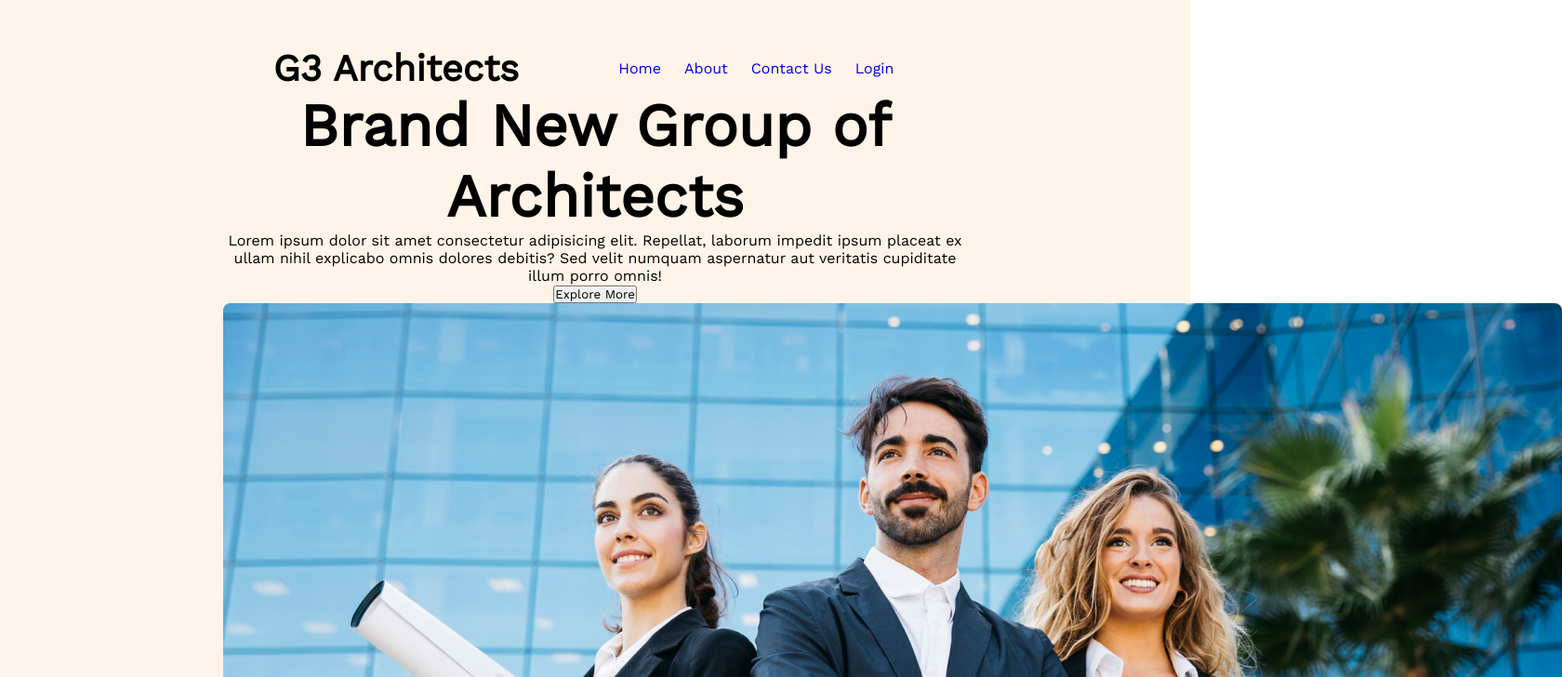
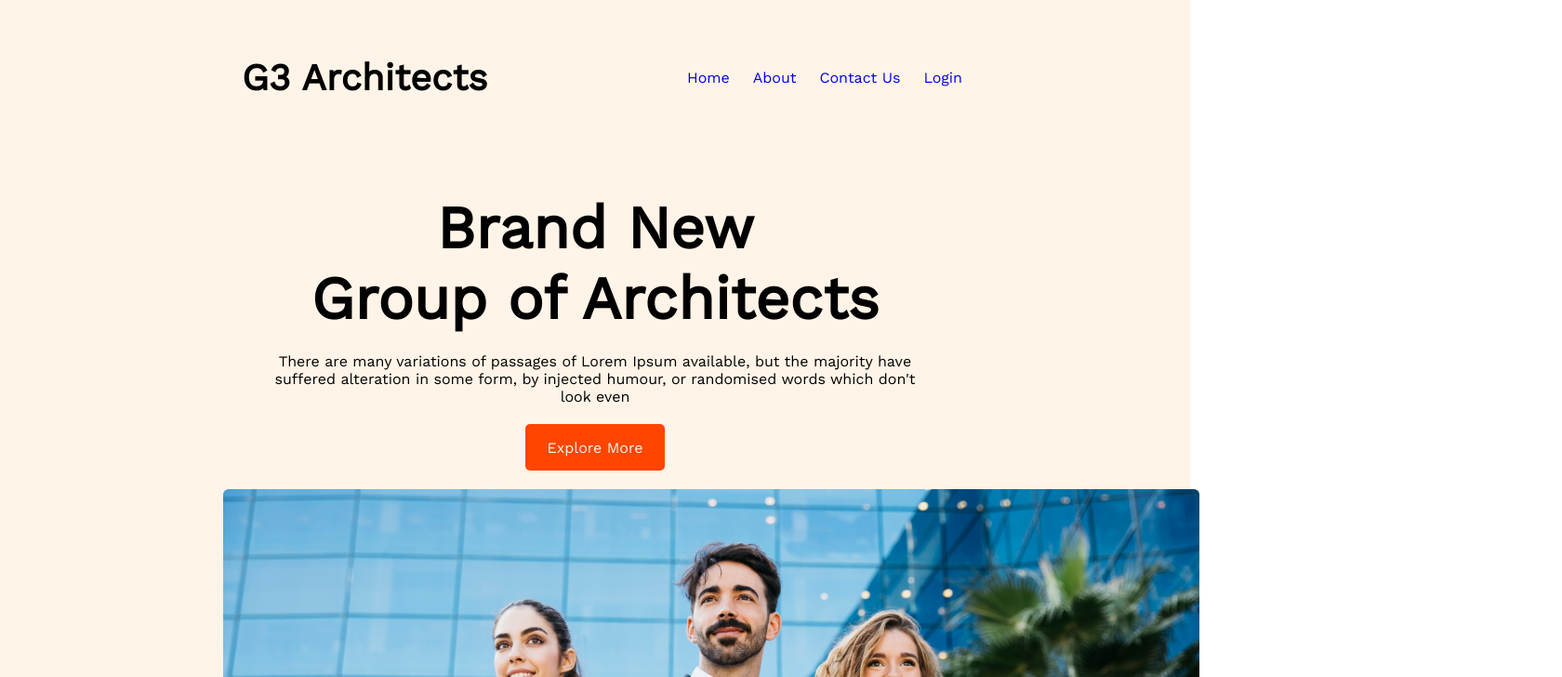
Before and after one commit to webdevfarhad/g3-architech-website, a plain HTML site: page index.html in a window 1280 px wide. Shown: the top 728 px of the page at 93% size, 1680 px wide, since content can reach past the window. Drawn offline with nearby package versions, Linux system fonts and the light colour scheme.

Commit message:
banner-1 almost done

```diff
--- a/index.html
+++ b/index.html
@@ -23,16 +23,16 @@
         <div class="banner1">
             <div class="text-sec">
                 <div class="banner1-title">
-                    <h1>Brand New Group of Architects</h1>
+                    <h1>Brand New <br>Group of Architects</h1>
                 </div>
                 <div class="banner1-desc">
-                    <p>Lorem ipsum dolor sit amet consectetur adipisicing elit. Repellat, laborum impedit ipsum placeat ex ullam nihil explicabo omnis dolores debitis? Sed velit numquam aspernatur aut veritatis cupiditate illum porro omnis!</p>
+                    <p>There are many variations of passages of Lorem Ipsum available, but the majority have suffered alteration in some form, by injected humour, or randomised words which don't look even</p>
                 </div>
-                <button>Explore More</button>
+                <button class="bann1-btn">Explore More</button>
             </div>
-            <div class="banner1-img">
-                <img src="./banner.png" alt="">
-            </div>
+        </div>
+        <div class="banner1-img">
+            <img src="./banner.png" alt="">
         </div>
     </header>
 </body>
--- a/style.css
+++ b/style.css
@@ -6,17 +6,22 @@
     box-sizing: border-box;
     font-family: 'Work Sans', sans-serif;
 }
+body{
+    width: 100%
+
+}
 .header{
-
     padding: 50px 240px;
     background-color: #fff4e7 ;
+    justify-content: center;
 
 }
 .nav{
     display: flex;
-    justify-content: space-around;
+    justify-content: space-between;
     align-items: center;
-
+    margin: 10px 20px;
+    width: 100%;
 }
 .nav li{
     list-style: none;
@@ -44,7 +49,29 @@
     font-weight: 700;
     text-align: center;
 }
+.banner1-desc{
+    margin: 20px auto;
+}
+.banner1-img{
+    align-items: center;
+    margin: 20px auto;
+    width: 1050px;
+}
 .banner1-img img{
-
+    width: 100%;
     margin: 0px auto;
 }
+.text-sec{
+    align-items: center;
+    width: 700px;
+    margin: 100px auto 20px
+}
+.bann1-btn{
+    color: #fff4e7;
+    font-size: 1rem;
+    width: 150px;
+    height: 50px;
+    border-style: none;
+    border-radius: 5px;
+    background-color: orangered;
+}
```
